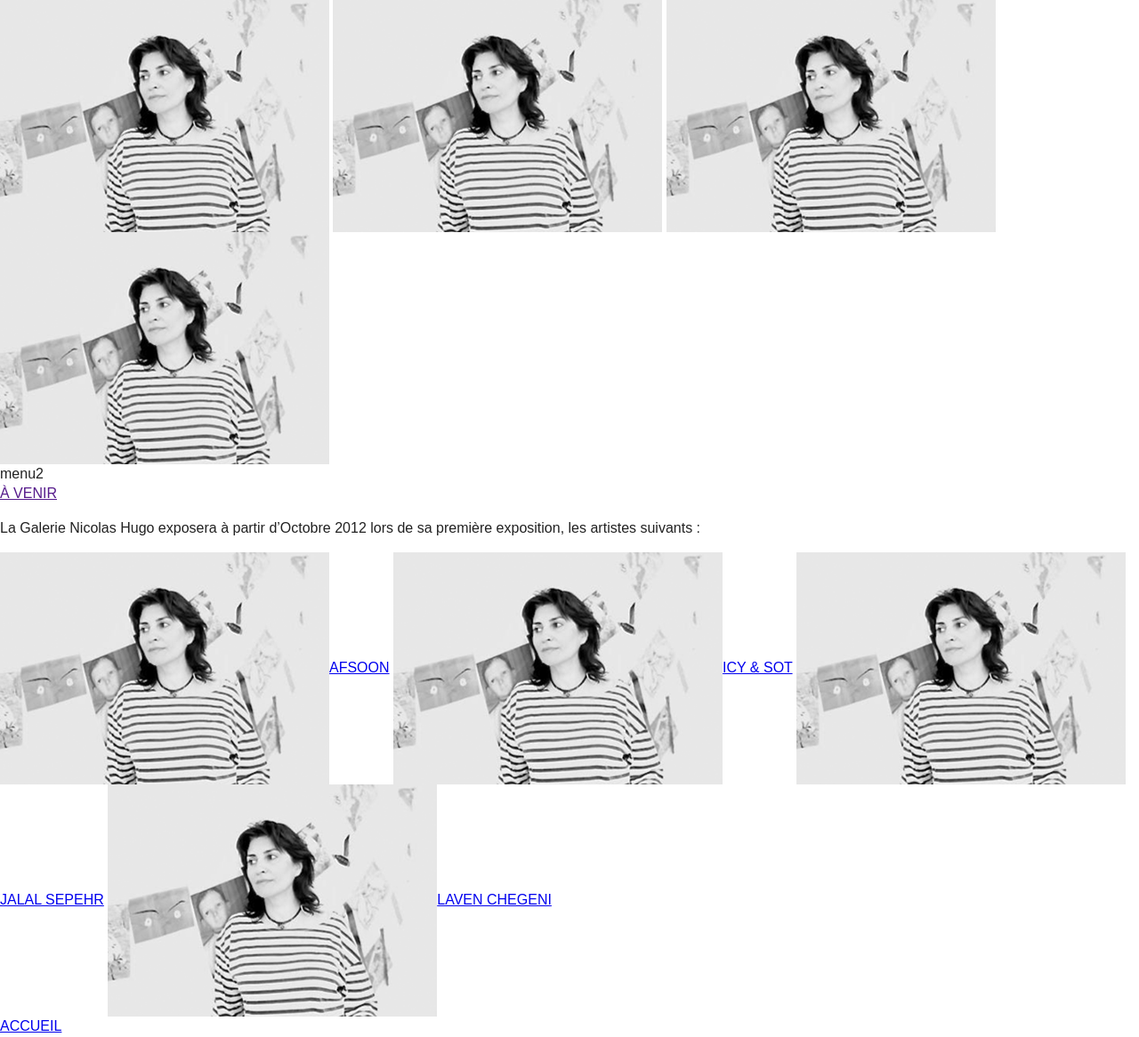
After one commit to mrFrolic/Gallerie, a PHP site: page /fr/_afsoon.php in a window 1280 px wide. The commit adds this page. Shown: the whole page at 89% size. Run offline with PHP 8.4, Linux system fonts and the light colour scheme; some libraries are stand-ins or nearby versions.

Commit message:
upload fr

```diff
--- /dev/null
+++ b/fr/_afsoon.php
@@ -0,0 +1,19 @@
+<?php include '../inc/head.inc.php' ?>
+
+	<div class="artistes">
+
+<?php include './menu.inc.php' ?>
+
+		<div class="container">
+			<p>La Galerie Nicolas Hugo exposera à partir d’Octobre 2012 lors de sa première exposition, les artistes suivants :</p>
+			<aside>
+				<a href="_afsoon.php"><img src="../img/img.png" alt="Afsoon" title="Afsoon">AFSOON</a>
+				<a href="_icy&sot.php"><img src="../img/img.png" alt="Icy & Sot" title="Icy & Sot">ICY & SOT</a>
+				<a href="_jalalSepehr.php"><img src="../img/img.png" alt="Jalal Sepehr" title="Jalal Sepehr">JALAL SEPEHR</a>
+				<a href="_lavenChegeni.php"><img src="../img/img.png" alt="Laven Chegeni" title="Laven Chegeni">LAVEN CHEGENI</a>
+			</aside>
+		</div>
+	</div>
+
+<?php include './footer.inc.php' ?>
+<?php include '../inc/end.inc.php' ?>
--- /dev/null
+++ b/fr/_iran.html
@@ -0,0 +1,4 @@
+<div class="container">
+	<h1>I RAN WITH IRAN</h1>
+	<p>du 7 octobre 2012 au 3 décembre 2012</p>
+</div>
--- a/fr/agenda.php
+++ b/fr/agenda.php
@@ -2,7 +2,7 @@
 
 	<div class="agenda">
 
-<?php include './#inc/menu.inc.php' ?>
+<?php include './menu.inc.php' ?>
 
 		<div class="container">
 			<h1>VERNISSAGE 6 octobre 2012</h1>
@@ -14,5 +14,5 @@
 		</div>
 	</div>
 
-<?php include './#inc/footer.inc.php' ?>
+<?php include './footer.inc.php' ?>
 <?php include '../inc/end.inc.php' ?>
--- a/fr/contact.php
+++ b/fr/contact.php
@@ -2,7 +2,7 @@
 
 	<div class="contact">
 
-<?php include './#inc/menu.inc.php' ?>
+<?php include './menu.inc.php' ?>
 
 		<div class="container">
 
@@ -27,5 +27,5 @@
 		</div>
 	</div>
 
-<?php include './#inc/footer.inc.php' ?>
+<?php include './footer.inc.php' ?>
 <?php include '../inc/end.inc.php' ?>
--- /dev/null
+++ b/fr/footer.inc.php
@@ -0,0 +1,3 @@
+<footer>
+	<a href="../index.html">ACCUEIL</a>
+</footer>
--- /dev/null
+++ b/fr/menu.inc.php
@@ -0,0 +1,14 @@
+<nav class="menu">
+	<article>
+		<a href="./artistes.php"><img src="../img/img.png" alt="artistes" title="artistes"></a>
+		<a href="./expos.php"><img src="../img/img.png" alt="expos" title="expos"></a>
+		<a href="./agenda.php"><img src="../img/img.png" alt="agenda" title="agenda"></a>
+		<a href="./contact.php"><img src="../img/img.png" alt="contact" title="contact"></a>
+	</article>
+	<article>
+		menu2
+	</article>
+	<article>
+		<a href="">À VENIR</a>
+	</article>
+</nav>
```
Also changed, not shown: fr/artistes.php (+6 -6 lines), fr/expos.php (+6 -6 lines).
